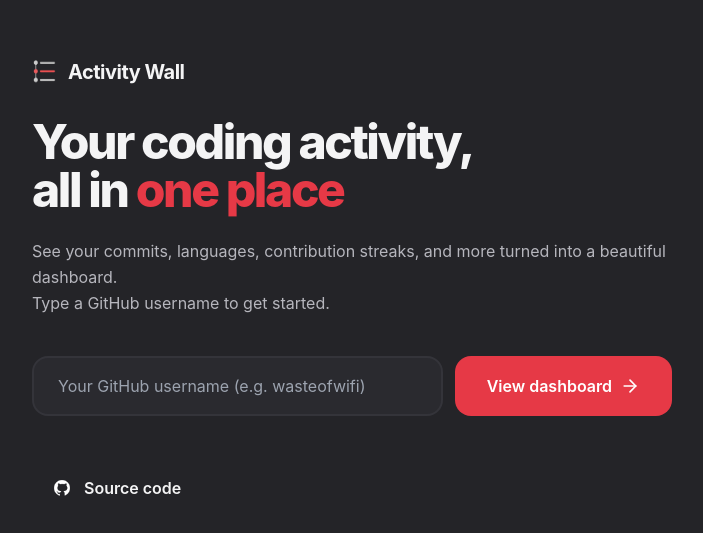
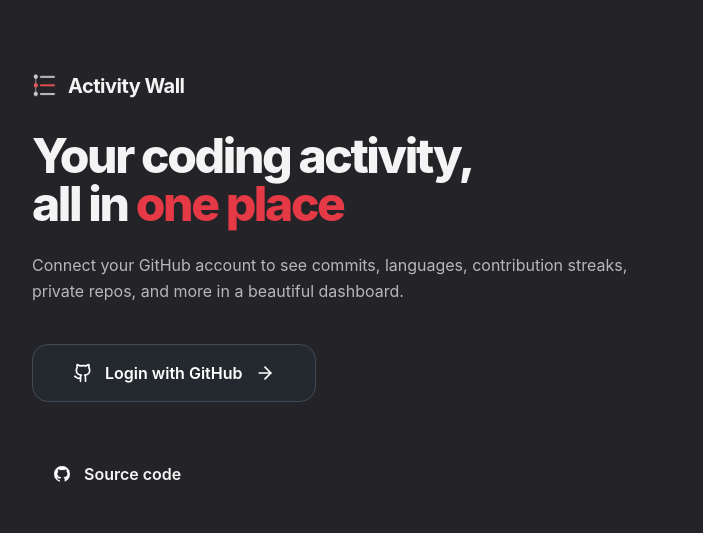
Before and after one commit to jaxsonbunch/activity-wall, a React (Vite) app: page / in a window 1280 px wide. Shown: the part 115-648 px from the top of the page, without its empty margins (288-991 px from the left). Built offline with nearby package versions, Linux system fonts and the light colour scheme; the HTML template or start-up script is replaced by a standard one.

Commit message:
Update HomePage.tsx

```diff
--- a/src/pages/HomePage.tsx
+++ b/src/pages/HomePage.tsx
@@ -1,8 +1,8 @@
-import { useState } from 'react'
-import { ArrowRight } from 'lucide-react'
+import { useState, useEffect } from 'react'
+import { ArrowRight, Github } from 'lucide-react'
 
 interface HomePageProps {
-  onUsernameSubmit: (username: string) => void
+  onUsernameSubmit: (username: string, token?: string) => void
 }
 
 const COLOR = {
@@ -19,32 +19,83 @@
   accentSoft: 'rgba(230,57,70,0.14)',
 }
 
+const CLIENT_ID = 'Ov23li3u9hRItUeGGHCh'
+const REDIRECT_URI = window.location.origin
+
 export default function HomePage({ onUsernameSubmit }: HomePageProps) {
-  const [username, setUsername] = useState('')
   const [loading, setLoading] = useState(false)
   const [error, setError] = useState('')
   const [leaving, setLeaving] = useState(false)
 
-  const handleSubmit = async (e: React.FormEvent) => {
-    e.preventDefault()
-    const trimmed = username.trim()
-    if (!trimmed) {
-      setError('Enter a GitHub username first.')
-      return
+  useEffect(() => {
+    const urlParams = new URLSearchParams(window.location.search)
+    const code = urlParams.get('code')
+
+    if (code) {
+      handleGitHubCallback(code)
     }
+  }, [])
+
+  const handleGitHubCallback = async (code: string) => {
     setLoading(true)
     setError('')
+
     try {
-      const response = await fetch(`https://api.github.com/users/${trimmed}`)
-      if (!response.ok) {
-        throw new Error(`We couldn't find a GitHub user called "${trimmed}".`)
+      const clientSecret = import.meta.env.VITE_GITHUB_CLIENT_SECRET
+
+      if (!clientSecret) {
+        throw new Error('GitHub client secret is not configured.')
       }
+
+      const tokenResponse = await fetch('https://github.com/login/oauth/access_token', {
+        method: 'POST',
+        headers: {
+          'Accept': 'application/json',
+          'Content-Type': 'application/json',
+        },
+        body: JSON.stringify({
+          client_id: CLIENT_ID,
+          client_secret: clientSecret,
+          code,
+          redirect_uri: REDIRECT_URI,
+        }),
+      })
+
+      const tokenData = await tokenResponse.json()
+
+      if (tokenData.error) {
+        throw new Error(tokenData.error_description || 'Failed to get access token')
+      }
+
+      const accessToken = tokenData.access_token
+
+      const userResponse = await fetch('https://api.github.com/user', {
+        headers: {
+          Authorization: `token ${accessToken}`,
+          'User-Agent': 'Activity-Wall',
+        },
+      })
+
+      if (!userResponse.ok) {
+        throw new Error('Failed to fetch user information')
+      }
+
+      const user = await userResponse.json()
+
       setLeaving(true)
-      window.setTimeout(() => onUsernameSubmit(trimmed), 280)
+      setTimeout(() => {
+        onUsernameSubmit(user.login, accessToken)
+      }, 280)
     } catch (err) {
-      setError(err instanceof Error ? err.message : 'Failed to reach GitHub. Try again in a moment.')
+      setError(err instanceof Error ? err.message : 'Authentication failed. Please try again.')
       setLoading(false)
+      window.history.replaceState({}, document.title, window.location.pathname)
     }
+  }
+
+  const loginWithGitHub = () => {
+    const authUrl = `https://github.com/login/oauth/authorize?client_id=${CLIENT_ID}&redirect_uri=${encodeURIComponent(REDIRECT_URI)}&scope=read:user%20repo`
+    window.location.href = authUrl
   }
 
   return (
@@ -68,58 +119,32 @@
           </h1>
 
           <p className="mt-6 text-[16px] leading-relaxed" style={{ color: COLOR.textSecondary }}>
-            See your commits, languages, contribution streaks, and more turned into a beautiful dashboard.
-            <br />
-            Type a GitHub username to get started.
+            Connect your GitHub account to see commits, languages, contribution streaks,<br />
+            private repos, and more in a beautiful dashboard.
           </p>
 
-          <form onSubmit={handleSubmit} className="mt-10">
-            <div className="flex flex-col sm:flex-row gap-3">
-              <input
-                type="text"
-                value={username}
-                onChange={(e) => {
-                  setUsername(e.target.value)
-                  setError('')
-                }}
-                placeholder="Your GitHub username (e.g. wasteofwifi)"
+          <div className="mt-10">
+            <button
+              onClick={loginWithGitHub}
               disabled={loading}
-                className="flex-1 border-2 rounded-2xl px-6 py-4 text-base
-                           focus:outline-none focus:border-[#34343a]
-                           transition-all disabled:opacity-60"
+              className="w-full sm:w-auto font-semibold text-base px-10 py-4 rounded-2xl flex items-center justify-center gap-3 transition-all hover:scale-[1.02] active:scale-[0.98]"
               style={{
-                  backgroundColor: COLOR.cardBgAlt,
-                  color: COLOR.textPrimary,
-                  borderColor: COLOR.border,
-                }}
-              />
-              <button
-                type="submit"
-                disabled={loading}
-                className="font-semibold text-base px-8 py-4 rounded-2xl flex items-center justify-center gap-2 transition-all disabled:opacity-60 disabled:cursor-not-allowed hover:scale-[1.02] active:scale-[0.98]"
-                style={{
-                  backgroundColor: COLOR.accent,
+                backgroundColor: '#24292f',
                 color: 'white',
-                }}
-                onMouseOver={(e) => {
-                  e.currentTarget.style.backgroundColor = COLOR.accentHover
-                }}
-                onMouseOut={(e) => {
-                  e.currentTarget.style.backgroundColor = COLOR.accent
+                border: '1px solid #424a53',
               }}
             >
-                {loading ? (
-                  <span className="w-5 h-5 border-2 border-white/30 border-t-white rounded-full animate-spin" />
-                ) : (
-                  <>
-                    View dashboard
-                    <ArrowRight className="w-5 h-5" />
-                  </>
-                )}
+              <Github className="w-5 h-5" />
+              {loading ? 'Connecting...' : 'Login with GitHub'}
+              {!loading && <ArrowRight className="w-5 h-5" />}
             </button>
           </div>
-            {error && <p className="text-sm mt-4" style={{ color: COLOR.accent }}>{error}</p>}
-          </form>
+
+          {error && (
+            <p className="text-sm mt-6 text-center" style={{ color: COLOR.accent }}>
+              {error}
+            </p>
+          )}
 
           <div className="mt-12">
             <a
```
Lines whose indentation alone changed are shown as unchanged.
